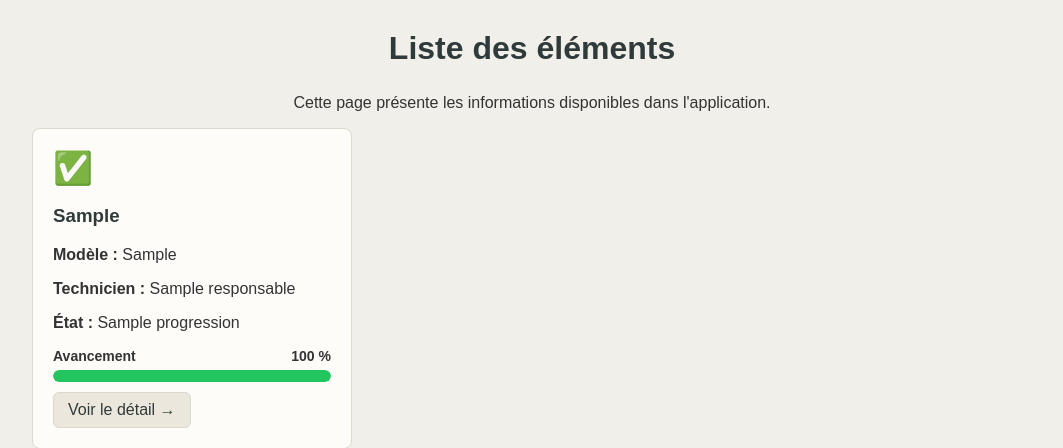
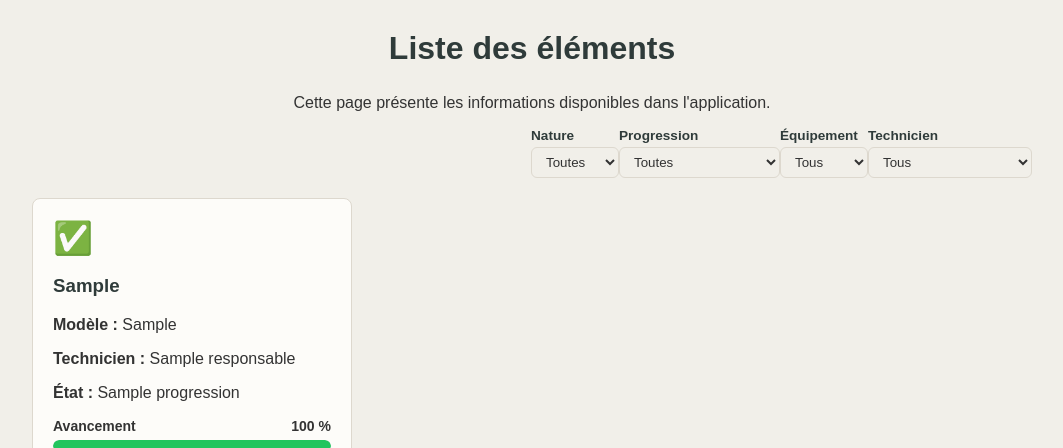
Before and after one commit to Nenell20/Gestion-materiel-groupe-5, a Flask app: template templates/index.html in a window 1280 px wide. Shown: the part 95-543 px from the top of the page, without its empty margins (108-1171 px from the left). Run offline with Flask 3, Linux system fonts and the light colour scheme; the template is opened without the code that fills it: most values are stand-ins (such as "Sample title", 1, 10 or a date in 2020).

Commit message:
css et html

```diff
--- a/static/style.css
+++ b/static/style.css
@@ -123,3 +123,70 @@ background-color: #f59e0b;
 .achevee {
     background-color: #22c55e;
 }
+
+/* Bouton et panneau de filtres */
+
+.barre-filtres {
+    position: relative;
+    display: flex;
+    justify-content: flex-end;
+    margin-bottom: 20px;
+}
+
+#bouton-filtres {
+    padding: 8px 16px;
+    background-color: #ece7dc;
+    color: #2f3b3a;
+    border: 1px solid #ddd8ce;
+    border-radius: 6px;
+    font-family: Arial, sans-serif;
+    font-size: 0.95em;
+    cursor: pointer;
+}
+
+.panneau-filtres {
+    display: none;
+    position: absolute;
+    top: 42px;
+    right: 0;
+    z-index: 10;
+    flex-direction: column;
+    gap: 14px;
+    background-color: #fdfcf9;
+    border: 1px solid #ddd8ce;
+    border-radius: 8px;
+    padding: 16px;
+    min-width: 220px;
+    box-shadow: 0 4px 10px rgba(0, 0, 0, 0.08);
+}
+
+.panneau-filtres.ouvert {
+    display: flex;
+}
+
+.filtre {
+    display: flex;
+    flex-direction: column;
+    gap: 4px;
+}
+
+.filtre label {
+    font-size: 0.85em;
+    font-weight: bold;
+    color: #2f3b3a;
+}
+
+.filtre select {
+    padding: 6px 10px;
+    border: 1px solid #ddd8ce;
+    border-radius: 6px;
+    background-color: #f1efe9;
+    color: #333;
+    font-family: Arial, sans-serif;
+}
+
+#aucun-resultat {
+    text-align: center;
+    color: #666;
+    margin-top: 20px;
+}
--- a/templates/index.html
+++ b/templates/index.html
@@ -4,9 +4,66 @@
 
 {% block content %}
 
-<h2>Liste des éléments</h2> <p> Cette page présente les informations disponibles dans l'application. </p> <div class="liste">
+<h2>Liste des éléments</h2>
+
+<p>
+    Cette page présente les informations disponibles
+    dans l'application.
+</p>
+
+<!-- Barre de filtres simplifiée -->
+<div class="barre-filtres">
+
+    <div class="filtre">
+        <label for="filtre-nature">Nature</label>
+        <select id="filtre-nature">
+            <option value="">Toutes</option>
+            {% for valeur in donnees | map(attribute="natureAction") | unique | sort %}
+            <option value="{{ valeur }}">{{ valeur }}</option>
+            {% endfor %}
+        </select>
+    </div>
+
+    <div class="filtre">
+        <label for="filtre-progression">Progression</label>
+        <select id="filtre-progression">
+            <option value="">Toutes</option>
+            {% for valeur in donnees | map(attribute="progression") | unique | sort %}
+            <option value="{{ valeur }}">{{ valeur }}</option>
+            {% endfor %}
+        </select>
+    </div>
+
+    <div class="filtre">
+        <label for="filtre-cible">Équipement</label>
+        <select id="filtre-cible">
+            <option value="">Tous</option>
+            {% for valeur in donnees | map(attribute="cibleTechnique") | unique | sort %}
+            <option value="{{ valeur }}">{{ valeur }}</option>
+            {% endfor %}
+        </select>
+    </div>
+
+    <div class="filtre">
+        <label for="filtre-responsable">Technicien</label>
+        <select id="filtre-responsable">
+            <option value="">Tous</option>
+            {% for valeur in donnees | map(attribute="responsable") | unique | sort %}
+            <option value="{{ valeur }}">{{ valeur }}</option>
+            {% endfor %}
+        </select>
+    </div>
+
+</div>
+
+<!-- Liste des cartes -->
+<div class="liste">
 {% for element in donnees %}
-<article class="carte">
+<article class="carte"
+    data-nature="{{ element.natureAction }}"
+    data-progression="{{ element.progression }}"
+    data-cible="{{ element.cibleTechnique }}"
+    data-responsable="{{ element.responsable }}">
 
     <span class="icone">
         {% if element.progression == "Programmée" %}
@@ -66,4 +123,45 @@
 
 </div>
 
+<p id="aucun-resultat" style="display: none;">Aucun élément ne correspond à ces filtres.</p>
+
+<!-- Script de filtrage propre -->
+<script>
+    const filtreNature = document.getElementById('filtre-nature');
+    const filtreProgression = document.getElementById('filtre-progression');
+    const filtreCible = document.getElementById('filtre-cible');
+    const filtreResponsable = document.getElementById('filtre-responsable');
+    const cartes = document.querySelectorAll('.carte');
+    const aucunResultat = document.getElementById('aucun-resultat');
+
+    function appliquerFiltres() {
+        const nature = filtreNature.value;
+        const progression = filtreProgression.value;
+        const cible = filtreCible.value;
+        const responsable = filtreResponsable.value;
+
+        let resultatsVisibles = 0;
+
+        cartes.forEach(function (carte) {
+            const correspond =
+                (nature === "" || carte.dataset.nature === nature) &&
+                (progression === "" || carte.dataset.progression === progression) &&
+                (cible === "" || carte.dataset.cible === cible) &&
+                (responsable === "" || carte.dataset.responsable === responsable);
+
+            carte.style.display = correspond ? "" : "none";
+            if (correspond) {
+                resultatsVisibles++;
+            }
+        });
+
+        aucunResultat.style.display = resultatsVisibles === 0 ? "block" : "none";
+    }
+
+    filtreNature.addEventListener('change', appliquerFiltres);
+    filtreProgression.addEventListener('change', appliquerFiltres);
+    filtreCible.addEventListener('change', appliquerFiltres);
+    filtreResponsable.addEventListener('change', appliquerFiltres);
+</script>
+
 {% endblock %}
```
Lines whose indentation alone changed are shown as unchanged.
